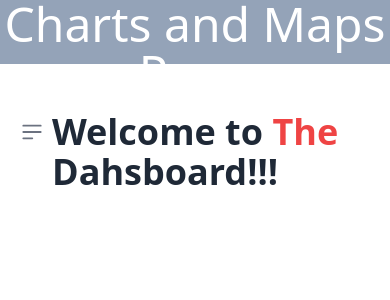
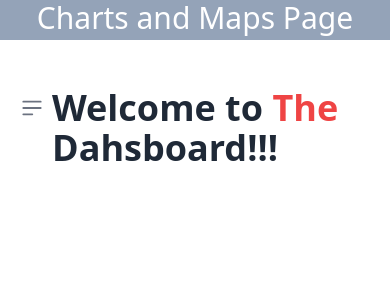
Before and after one commit to mhmahdi97/contact-management-app, a React (Create React App) app: page / in a window 390 px wide. Shown: the top 300 px of the page. Built offline with nearby package versions, Linux system fonts and the light colour scheme.

Commit message:
fixed width and text size of title bar on smaller device

```diff
--- a/src/App.tsx
+++ b/src/App.tsx
@@ -20,13 +20,13 @@ function App() {
           </label>
           <input id="my-drawer-2" type="checkbox" className="drawer-toggle" />
 
-          {/* Pages from child routes render here  */}
           <div className="drawer-content flex flex-col items-center justify-center">
               <h1 className='text-4xl font-semibold mt-12'>Welcome to <span className='text-red-500'>The</span> Dahsboard!!!</h1>
+          {/* Pages from child routes render here  */}
               <Outlet></Outlet>
           </div>
 
-          {/* sidebar drawer */}
+          {/* sidebar drawer content */}
           <div className="drawer-side">
               <label htmlFor="my-drawer-2" className="drawer-overlay"></label>
               <ul className="menu p-4 w-80 h-full font-semibold bg-base-200 text-base-content">
--- a/src/Components/Titlebar.tsx
+++ b/src/Components/Titlebar.tsx
@@ -11,8 +11,8 @@ const Titlebar = () => {
 
 
     return (
-        <div className='h-16 bg-slate-400'>
-            <h1 className='text-white text-5xl text-center'>{title}</h1>
+        <div className='h-10 lg:h-16 bg-slate-400'>
+            <h1 className='text-white text-3xl lg:text-5xl text-center'>{title}</h1>
         </div>
     );
 };
```
